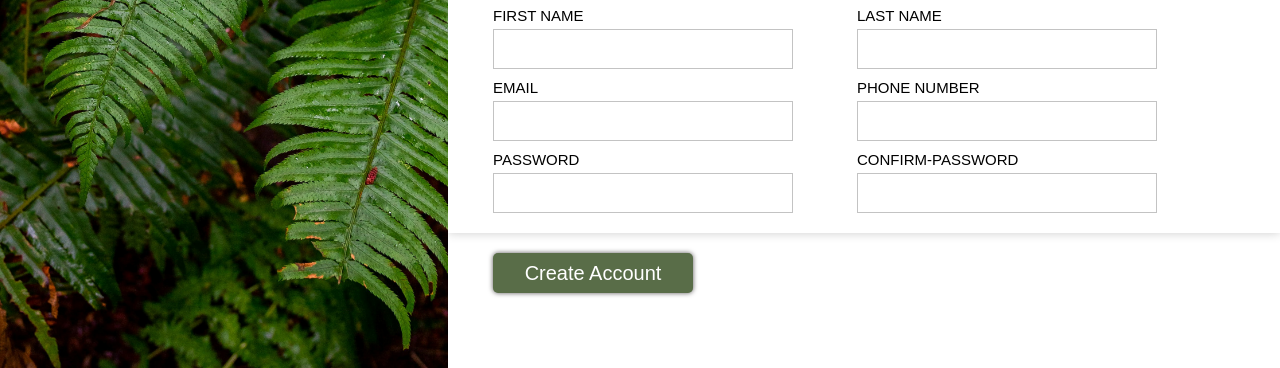
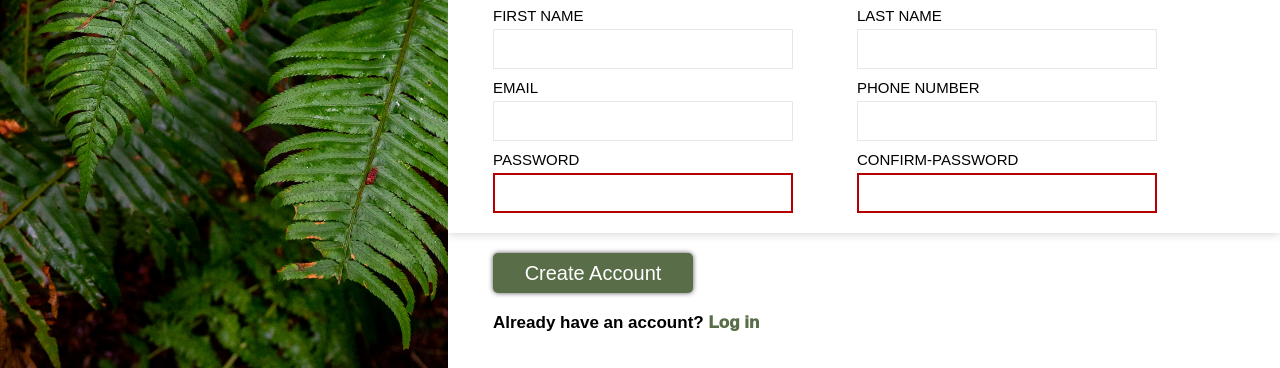
Before and after one commit to fkhadim/Sign-up-Form, a plain HTML site: page index.html in a window 1280 px wide. Shown: the part 432-800 px from the top of the page. Drawn offline with Linux system fonts and the light colour scheme.

Commit message:
completed ui completely

```diff
--- a/index.html
+++ b/index.html
@@ -36,35 +36,36 @@
         <div class="name">
           <div>
             <label for="first-name">FIRST NAME</label>
-            <input type="text" id="first-name" name="first-name">
+            <input type="text" id="first-name" name="first-name" required>
           </div>
           <div>
             <label for="last-name">LAST NAME</label>
-            <input type="text" id="last-name" name="last-name">
+            <input type="text" id="last-name" name="last-name" required>
           </div>
         </div>
         <div class="contact">
           <div>
             <label for="email">EMAIL</label>
-            <input type="email" id="email" name="email">
+            <input type="email" id="email" name="email" required>
           </div>
           <div>
             <label for="phone-number">PHONE NUMBER</label>
-            <input type="text" name="phone-number" id="phone-number">
+            <input type="text" name="phone-number" id="phone-number" required>
           </div>
         </div>
         <div class="password-details">
           <div>
             <label for="password">PASSWORD</label>
-            <input type="password" id="password" name="password">
+            <input type="password" id="password" name="password" required>
           </div>
           <div>
             <label for="confirm-password">CONFIRM-PASSWORD</label>
-            <input type="password" id="confirm-password" name="confirm-password">
+            <input type="password" id="confirm-password" name="confirm-password" required>
           </div>
         </div>
       </div>
       <button type="submit" class="submit">Create Account</button>
+      <p class="already">Already have an account? <a href="#">Log in</a></p>
     </form>
   </div>
 </body>
--- a/style.css
+++ b/style.css
@@ -107,8 +107,19 @@ input {
   height: 40px;
   font-family: sans-serif;
   font-size: 20px;
-  border: 1px solid rgb(195, 195, 195);
+  border: 1px solid #E5E7EB;
   box-shadow: none;
+}
+
+input#password:invalid, #confirm-password:invalid {
+  border: 2px solid rgb(180, 0, 0);
+}
+
+input:focus {
+  outline: none;
+  border: 2px solid blue;
+  box-shadow: 0 0 10px rgba(0, 0, 0, 0.2);
+
 }
 
 .form-text {
@@ -131,3 +142,17 @@ button.submit {
   font-size: 20px;
   font-family: sans-serif;
 }
+
+.already {
+  margin-left: 45px;
+  margin-top: 20px;
+  font-family: sans-serif;
+  font-size: 17px;
+  font-weight: 700;
+}
+
+.already > a {
+  text-decoration: none;
+  color: #596D48;
+  font-weight: 1000;
+}
```
